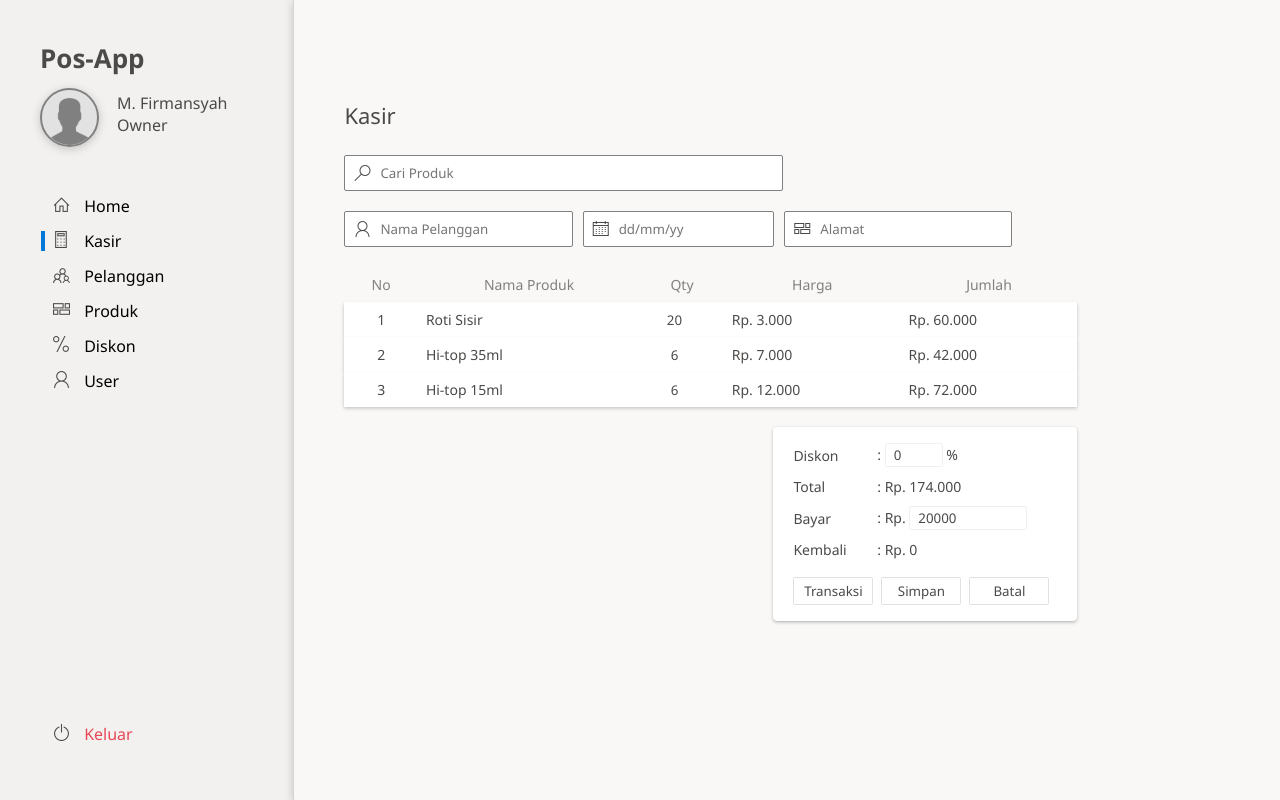
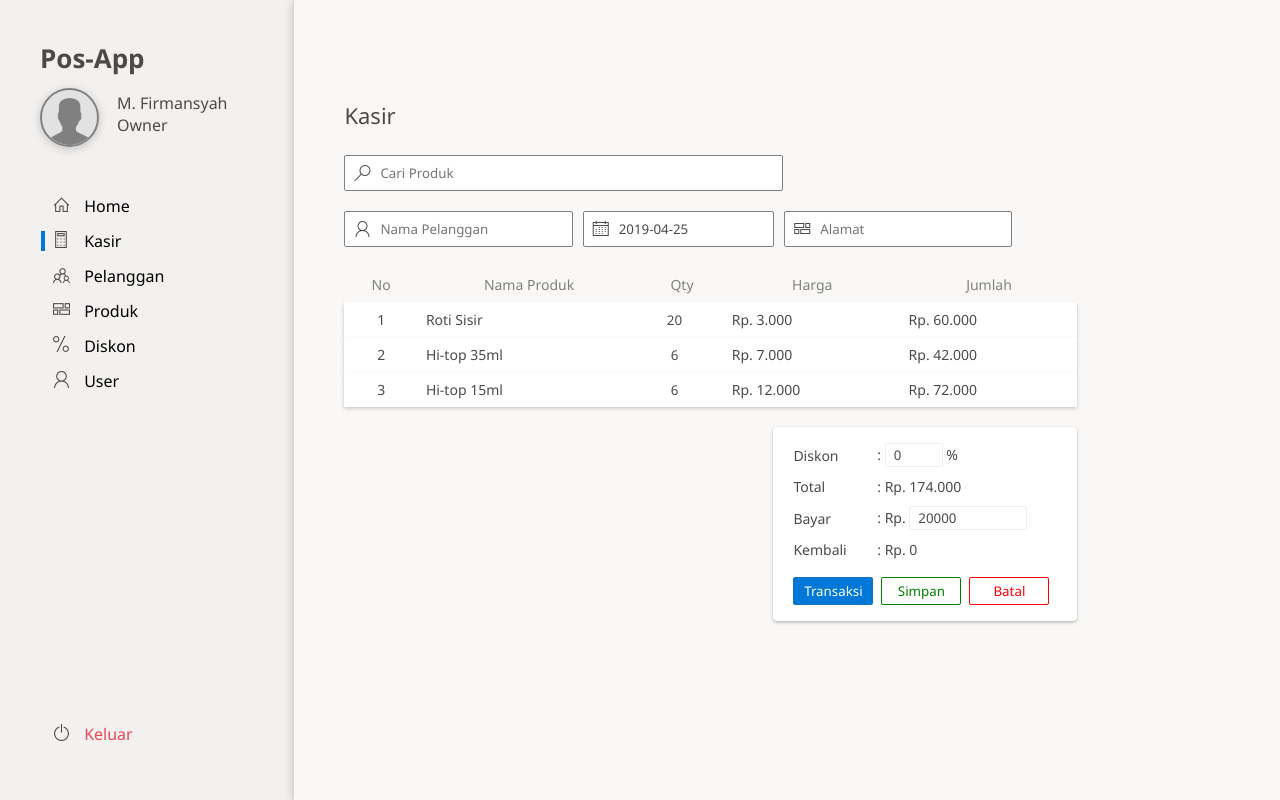
Before and after one commit to Firmansssyah/Point-of-Sale, a Vue app: page /#/kasir in a window 1280 px wide. Built offline with nearby package versions, Linux system fonts and the light colour scheme.

Commit message:
add Search result and modified action button

```diff
--- a/src/components/Kasir.vue
+++ b/src/components/Kasir.vue
@@ -8,14 +8,18 @@
                         <div class="head-card">
                             <div class="search-product">
                                 <i class="mi mi-Search"></i>
-                                <input type="text" placeholder="Cari Produk" v-model="isSearch">
+                                <input type="text" placeholder="Cari Produk" v-model="isSearch" @focus="showResult = true" @blur="showResult = false">
                                 <b class="mi mi-Cancel" v-on:click="deleteSearch()" v-bind:style= "[isSearch == '' ? {'visibility': 'hidden'} : {'visibility': 'visible'}]"></b>
+                            </div>
+                            <div class="search-result" v-bind:style= "[showResult == false ? {'visibility': 'hidden'} : {'visibility': 'visible'}]">
+                                <div>Philip 18 W</div>
+                                <div>Roti Zebra</div>
                             </div>
                             <div class="attr">
                                 <i class="mi mi-Contact"></i>
                                 <input type="text" class="costumer" placeholder="Nama Pelanggan">
                                 <i class="mi mi-Calendar"></i>
-                                <input type="text" class="date" placeholder="dd/mm/yy">
+                                <input type="text" class="date" placeholder="dd/mm/yy" v-model="dateNow">
                                 <i class="mi mi-Tiles"></i>
                                 <input type="text" class="costumer" placeholder="Alamat">
                             </div>
@@ -64,9 +68,9 @@
                                 </tr>
                                 <tr>
                                     <td colspan="2" style="padding-top: 12px;">
-                                        <button class="btn-primary bg-primary">Transaksi</button>
-                                        <button class="btn-success">Simpan</button>
-                                        <button class="btn-danger">Batal</button>
+                                        <button style="background: #0078D7; color: white">Transaksi</button>
+                                        <button style="border-color: green; color: green;">Simpan</button>
+                                        <button style="border-color: red; color: red;">Batal</button>
                                     </td>
                                 </tr>
                             </table>
@@ -82,7 +86,9 @@
 export default {
     data(){
         return {
-            isSearch: "",
+            dateNow: new Date().toISOString().slice(0,10),
+            isSearch: '',
+            showResult: false,
             discount: 0,
             totals: 0,
             bayar: 20000,
@@ -184,6 +190,21 @@ export default {
     padding: 10px;
     margin-left: -35px;
     cursor: pointer;
+}
+.component .card .head-card .search-result{
+    margin-top: 8px;
+    padding: 8px 15px 8px 15px;
+    background-color: white;
+    border-radius: 2px;
+    width: 50%;
+    box-shadow: 0 0.3px 0.9px rgba(0, 0, 0, 0.18), 0 1.6px 3.6px rgba(0, 0, 0, 0.22);
+    position: absolute;
+    z-index: 1;
+    transition: 20ms ease-out;
+    visibility: hidden;
+}
+.show-result{
+    visibility: visible;
 }
 .component .card .head-card .attr{
     padding-top: 20px;
```
